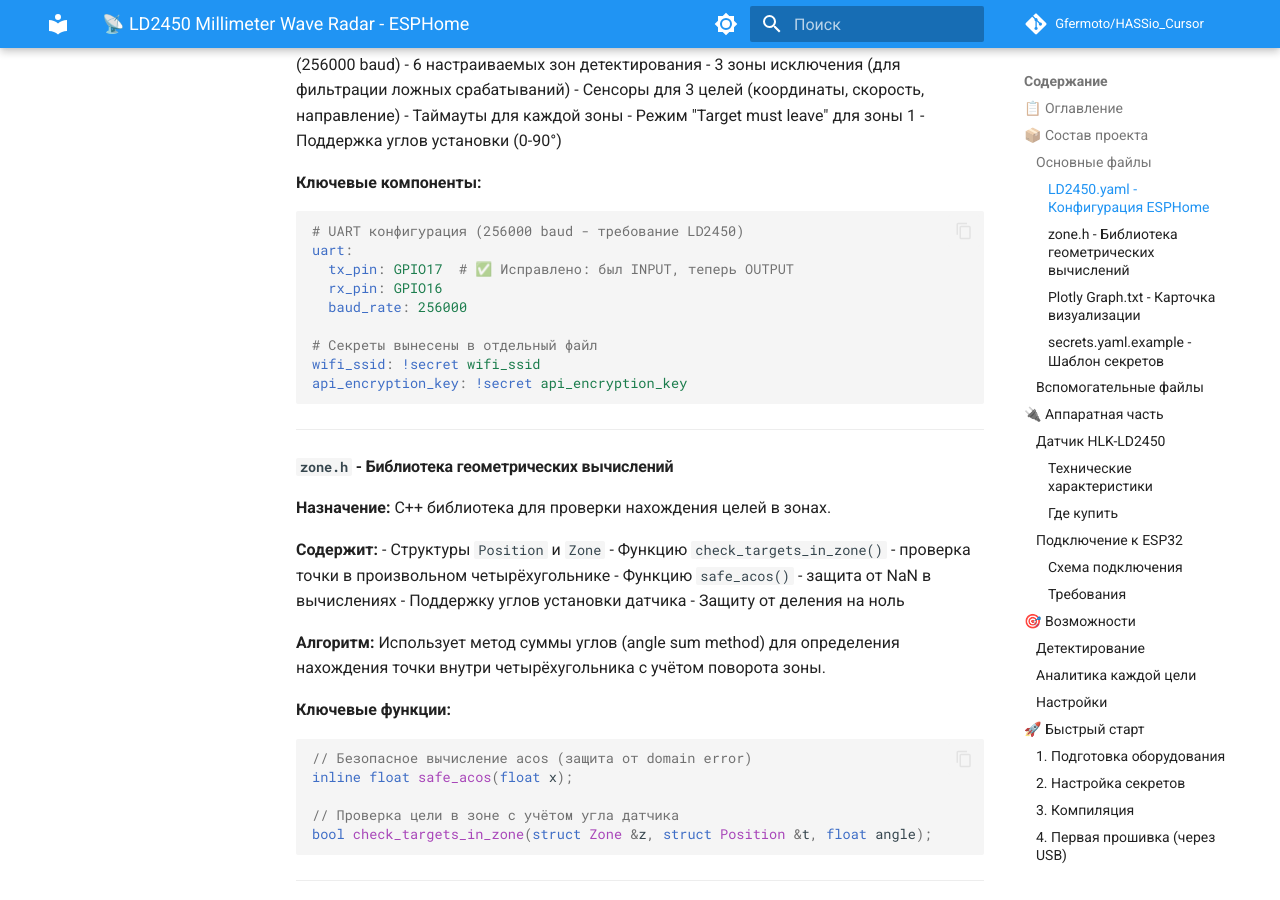
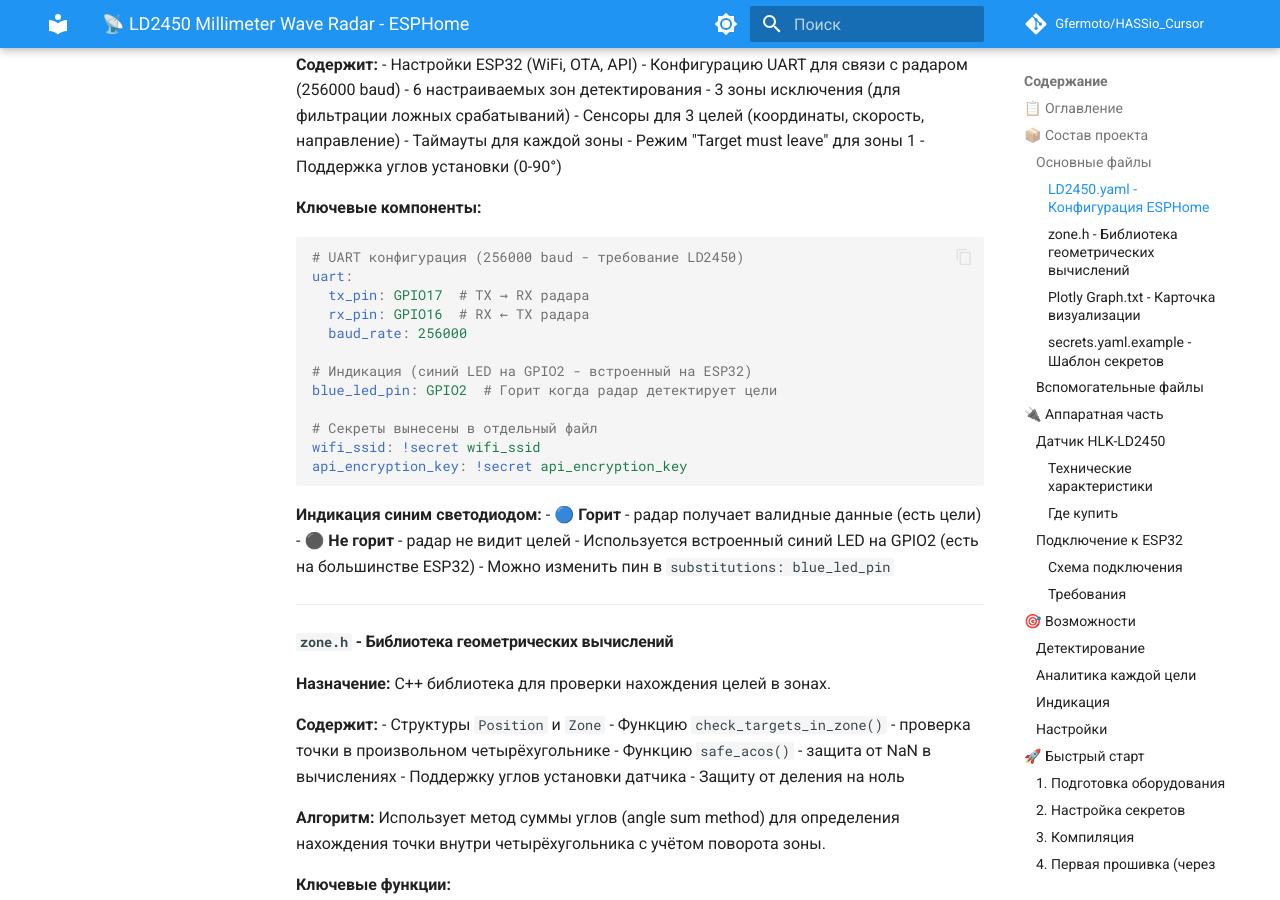
Before and after one commit to Gfermoto/HASSio_Cursor, an MkDocs documentation site: the page built from docs/examples/esphome/LD2450/README.md, in a window 1280 px wide and 900 px high, scrolled down 944 px. Built offline with MkDocs 1.6.1 and Material for MkDocs 9.7.7, drawn with Linux system fonts in a browser that asks for light colours; comment, search, counter and statistics services are not loaded; some of the changed text lies outside the part shown.

Commit message:
feat(esphome/LD2450): добавлена индикация синим светодиодом
✨ Новая возможность:
- Синий LED на GPIO2 (встроенный на ESP32) горит когда радар
  получает валидные данные от целей
- Позволяет визуально контролировать работу радара без HA
- Настраиваемый пин через substitutions: blue_led_pin

📖 Обновлена документация:
- Описание индикации в разделе "Возможности"
- Схема подключения с указанием GPIO2
- Проверка работы после прошивки
- Инструкции по диагностике

💡 Применение:
- Быстрая диагностика работы радара
- Проверка валидности данных UART
- Визуальный фидбэк при настройке зон

````diff
--- a/docs/examples/esphome/LD2450/README.md
+++ b/docs/examples/esphome/LD2450/README.md
@@ -42,14 +42,23 @@
 ```yaml
 # UART конфигурация (256000 baud - требование LD2450)
 uart:
-  tx_pin: GPIO17  # ✅ Исправлено: был INPUT, теперь OUTPUT
-  rx_pin: GPIO16
+  tx_pin: GPIO17  # TX → RX радара
+  rx_pin: GPIO16  # RX ← TX радара
   baud_rate: 256000
+
+# Индикация (синий LED на GPIO2 - встроенный на ESP32)
+blue_led_pin: GPIO2  # Горит когда радар детектирует цели
 
 # Секреты вынесены в отдельный файл
 wifi_ssid: !secret wifi_ssid
 api_encryption_key: !secret api_encryption_key
 ```
+
+**Индикация синим светодиодом:**
+- 🔵 **Горит** - радар получает валидные данные (есть цели)
+- ⚫ **Не горит** - радар не видит целей
+- Используется встроенный синий LED на GPIO2 (есть на большинстве ESP32)
+- Можно изменить пин в `substitutions: blue_led_pin`
 
 ---
 
@@ -168,6 +177,8 @@ api_encryption_key: "GENERATE_KEY"   # API ключ шифрования
 │  TX       ──┼───────────┼─── GPIO16 RX │
 │  RX       ──┼───────────┼─── GPIO17 TX │
 │             │           │              │
+│             │           │ GPIO2 (🔵)   │ ← Синий LED (встроенный)
+│             │           │              │   Горит при валидных данных
 └─────────────┘           └──────────────┘
 ```
 
@@ -208,6 +219,13 @@ api_encryption_key: "GENERATE_KEY"   # API ключ шифрования
 - 🔄 **Положение** (Approaching/Moving away/Static)
 - 📐 **Угол** относительно датчика (градусы)
 - 📏 **Разрешение расстояния** (точность измерения)
+
+### Индикация
+
+- 🔵 **Синий светодиод (GPIO2)** - встроенный на ESP32
+  - Горит когда радар получает валидные данные
+  - Мигает при детектировании целей
+  - Позволяет визуально контролировать работу без Home Assistant
 
 ### Настройки
 
@@ -267,6 +285,11 @@ esphome upload LD2450.yaml
 # Следите за логами
 esphome logs LD2450.yaml
 ```
+
+**Проверка работы:**
+- 🔵 **Синий светодиод** должен загореться когда радар детектирует движение
+- Подвигайтесь перед датчиком - LED должен реагировать
+- Если LED не горит - проверьте подключение TX/RX проводов
 
 ### 5. Последующие обновления (OTA по WiFi)
 
````
Also changed, not shown: docs/examples/esphome/LD2450/LD2450.yaml (+26 -0 lines).
